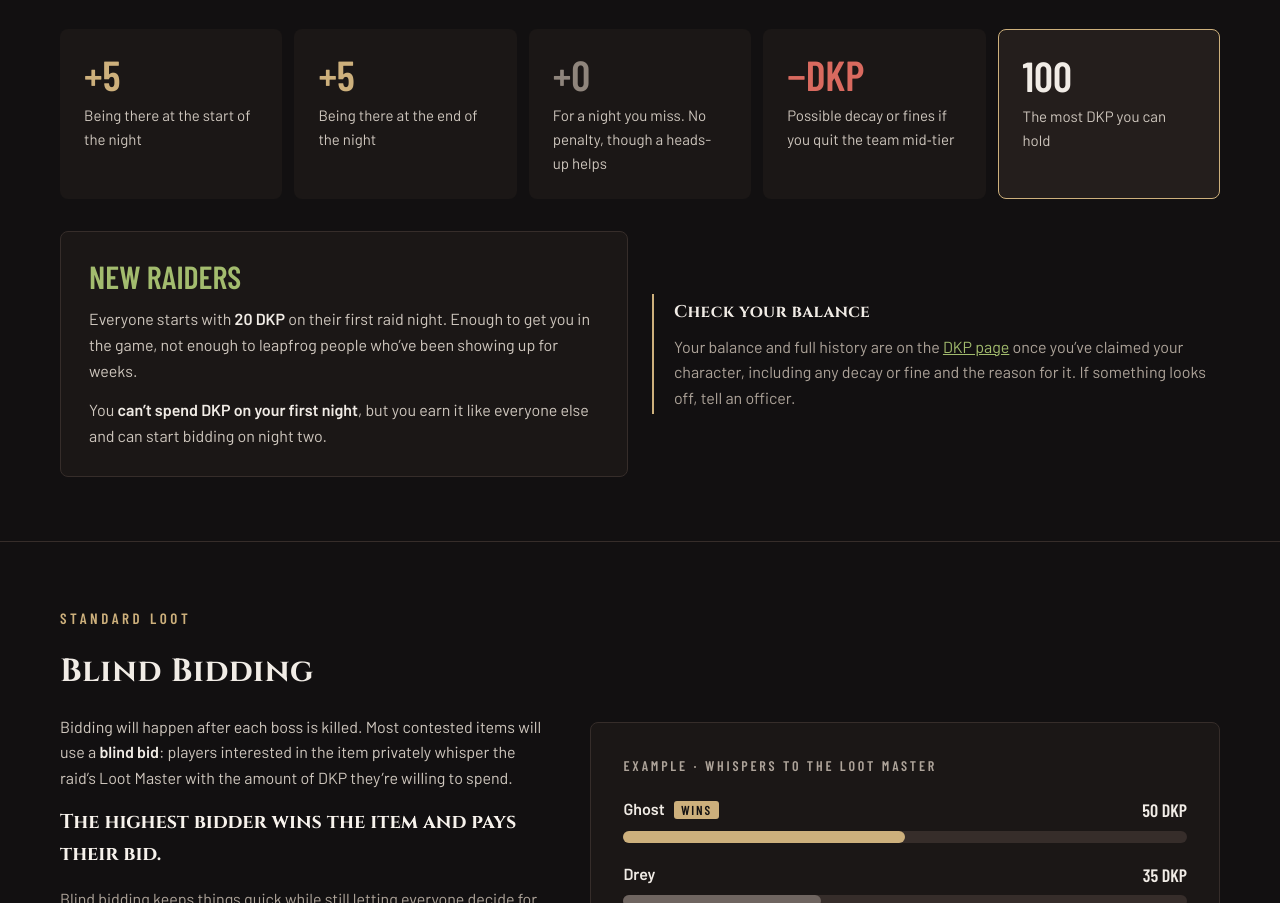
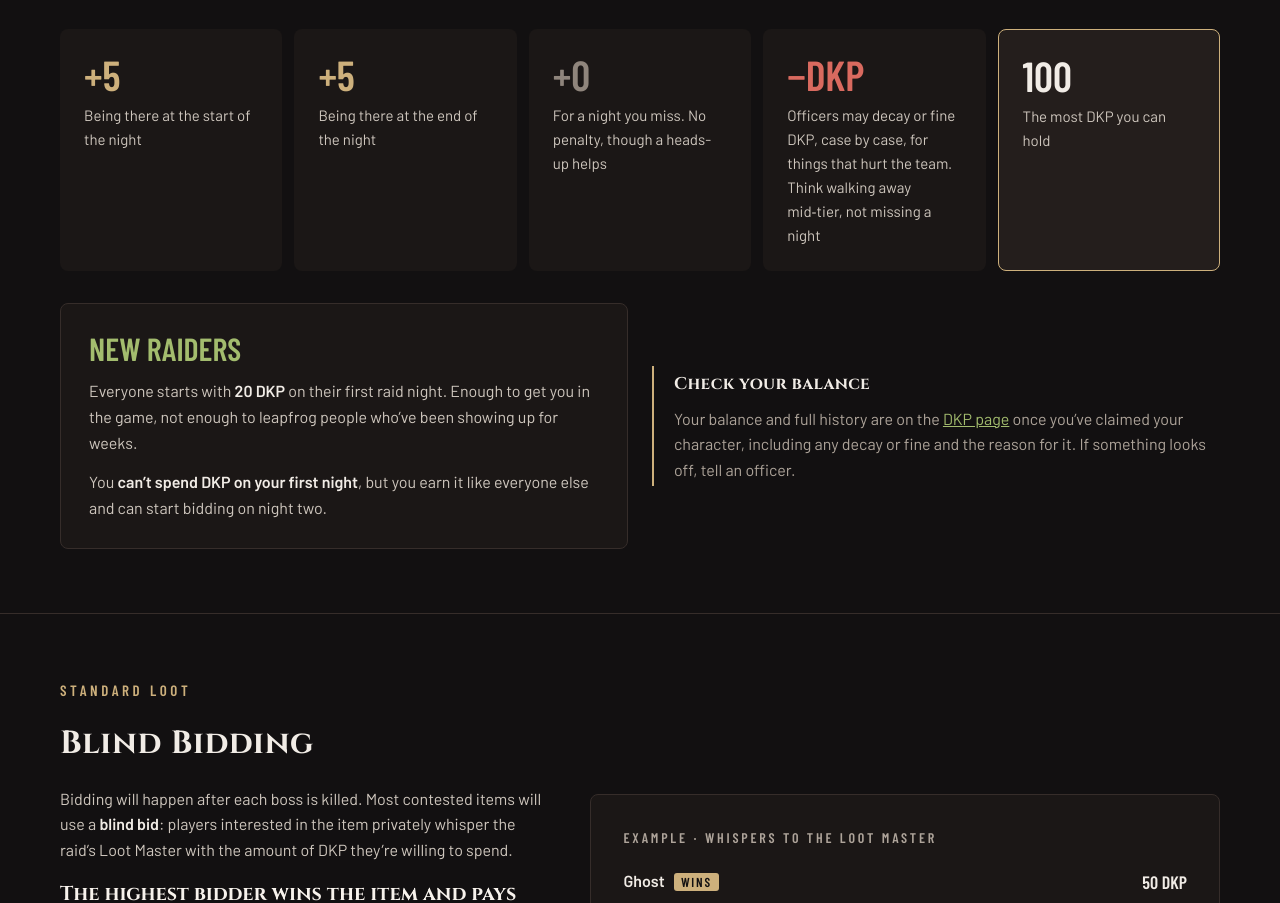
Before and after one commit to burntghosttoast/mystic-dragons-site, a website: page site/loot.html in a window 1280 px wide. Shown: the part 1067-1970 px from the top of the page. Drawn offline with nearby package versions, Linux system fonts and the light colour scheme.

Commit message:
Loot page: clearer -DKP card
Co-Authored-By: Claude Opus 5.5 <noreply@anthropic.com>
Claude-Session: https://claude.ai/code/session_016NPW4edLHESaw8uJfBx3gy

```diff
--- a/site/loot.html
+++ b/site/loot.html
@@ -148,7 +148,7 @@ p{margin:0}
 </div>
 <div style="background: #1B1716; border-radius: 8px; padding: 24px; display: flex; flex-direction: column; gap: 8px">
 <span style="font-family: 'Barlow Condensed', sans-serif; font-weight: 600; font-size: clamp(30px, 4.6vw, 42px); line-height: 1; color: #D96A5F">−DKP</span>
-<span style="font-size: 15px; color: #CFC7BE">Possible decay or fines if you quit the team mid‑tier</span>
+<span style="font-size: 15px; color: #CFC7BE">Officers may decay or fine DKP, case by case, for things that hurt the team. Think walking away mid‑tier, not missing a night</span>
 </div>
 <div style="background: #241E1C; border: 1px solid #CDB07C; border-radius: 8px; padding: 24px; display: flex; flex-direction: column; gap: 8px">
 <span style="font-family: 'Barlow Condensed', sans-serif; font-weight: 600; font-size: clamp(30px, 4.6vw, 42px); line-height: 1; color: #F1ECE6">100</span>
```
